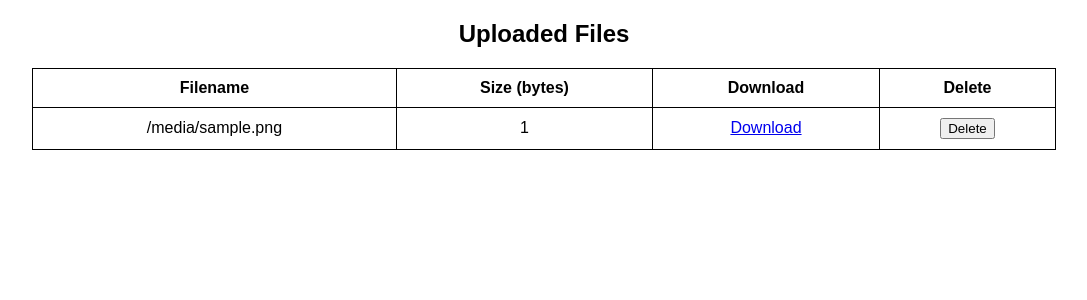
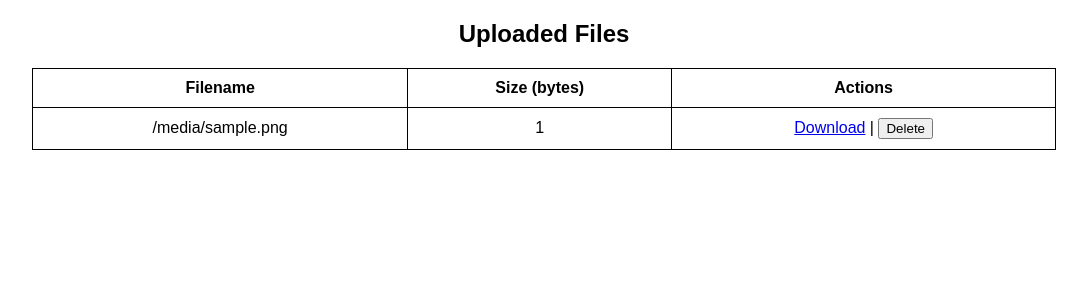
Before and after one commit to vigarepo2/url-rm-uploader, a Flask app: page /tasks in a window 1280 px wide. Shown: the part 38-338 px from the top of the page, without its empty margins (96-1183 px from the left). Run offline with Flask 3, Linux system fonts and the light colour scheme; a database or web service that is not in the repository returns one stand-in record (values such as "Sample title").

Commit message:
Update tasks.html

```diff
--- a/templates/tasks.html
+++ b/templates/tasks.html
@@ -2,15 +2,20 @@
 {% block content %}
 <h2>Uploaded Files</h2>
 <table>
-    <tr><th>Filename</th><th>Size (bytes)</th><th>Download</th><th>Delete</th></tr>
+    <tr>
+        <th>Filename</th>
+        <th>Size (bytes)</th>
+        <th>Actions</th>
+    </tr>
     {% for file in files %}
     <tr>
         <td>{{ file.filename }}</td>
         <td>{{ file.size }}</td>
-        <td><a href="/download/{{ file.filename }}">Download</a></td>
         <td>
-            <form action="/delete/{{ file.filename }}" method="post">
-                <button type="submit">Delete</button>
+            <a href="{{ url_for('download_file', filename=file.filename) }}">Download</a>
+            |
+            <form action="{{ url_for('delete_file', filename=file.filename) }}" method="post" style="display:inline;">
+                <input type="submit" value="Delete" onclick="return confirm('Are you sure you want to delete this file?');">
             </form>
         </td>
     </tr>
```
